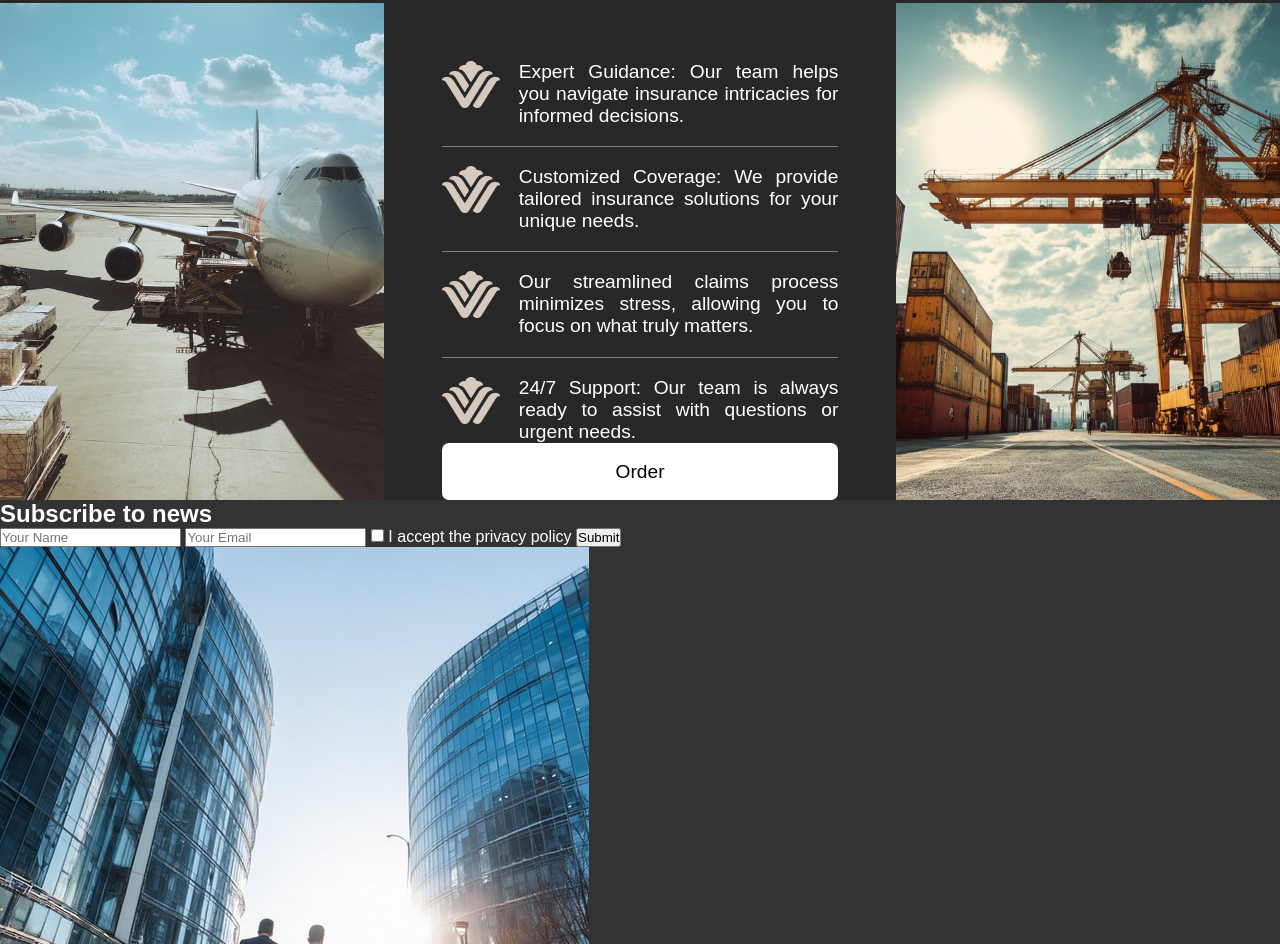
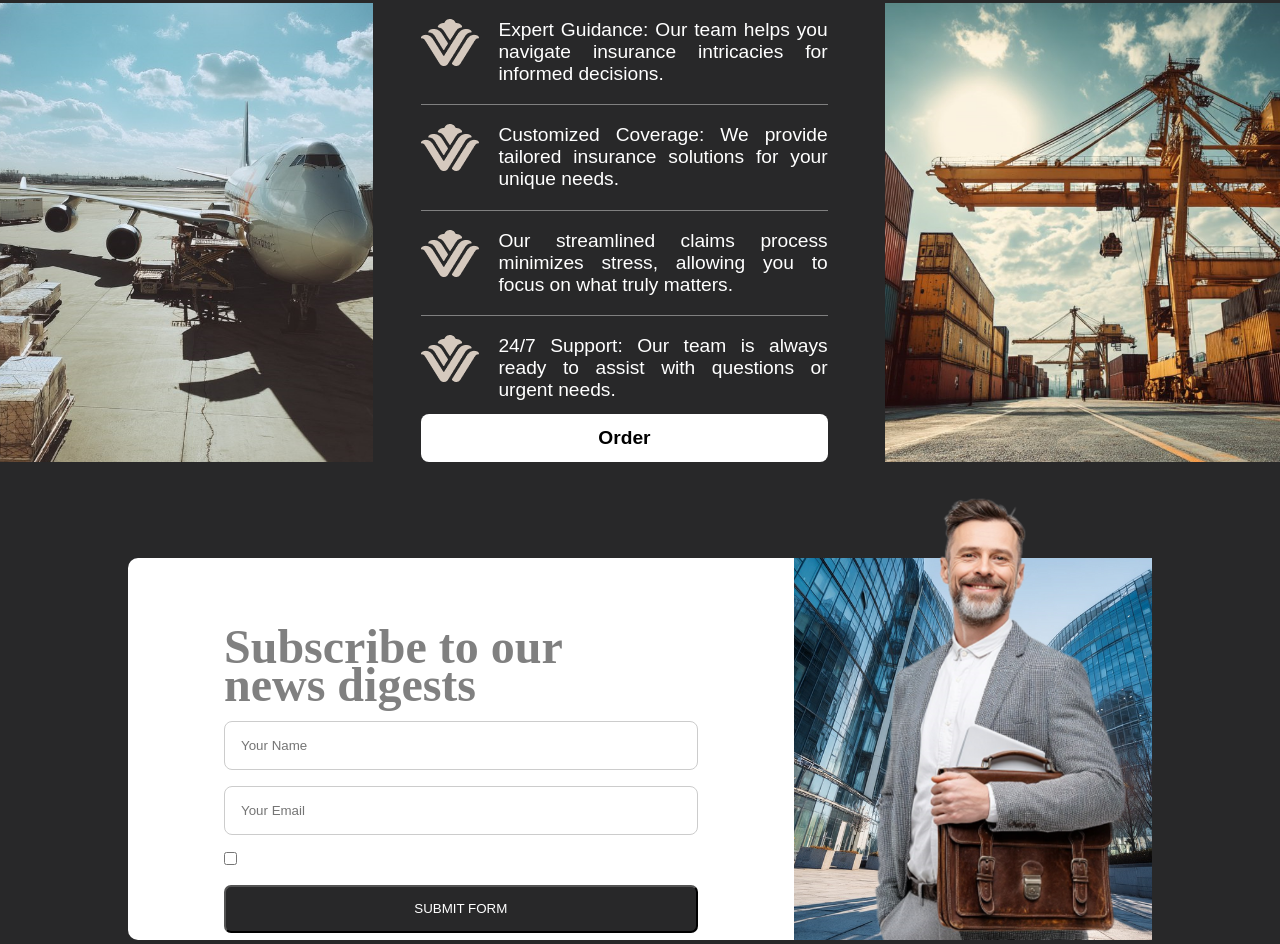
Before and after one commit to GromovBoris/mstech_test, a plain HTML site: page index.html in a window 1280 px wide. Shown: the part 717-1661 px from the top of the page. Drawn offline with Linux system fonts and the light colour scheme.

Commit message:
feat: section 3 base styles add

```diff
--- a/index.html
+++ b/index.html
@@ -47,20 +47,24 @@
               <strong>$10000 per month: 24/7 manager</strong>
             </li>
           </ul>
-          <div class="button">
-            <a href="#" class="order-button">Order</a>
+          <div class="order">
+            <a
+              href="mailto:corp@safeharbor.com"
+              target="_blank"
+              title="mail to order"
+              >Order</a
+            >
           </div>
         </div>
-        <div class="cargo">
-          <img id="cargo" src="./assets/images/cargo.png" alt="" />
+        <div class="img-container">
+          <img src="./assets/images/cargo.png" alt="" />
         </div>
       </section>
       <div class="space"></div>
       <section class="second">
-        <div class="avia">
-          <img id="avia" src="./assets/images/avia3.png" alt="avia" />
+        <div class="img-container">
+          <img src="./assets/images/avia3.png" alt="avia" />
         </div>
-
         <div class="about">
           <ul>
             <li>
@@ -112,33 +116,55 @@
             </li>
           </ul>
 
-          <div class="button">
-            <a href="#" class="order-button">Order</a>
+          <div class="order">
+            <a
+              href="mailto:corp@safeharbor.com"
+              target="_blank"
+              title="mail to order"
+              >Order</a
+            >
           </div>
         </div>
 
-        <div class="sea">
-          <img id="sea" src="./assets/images/sea3.png" alt="sea" />
+        <div class="img-container">
+          <img src="./assets/images/sea3.png" alt="sea" />
         </div>
       </section>
       <section class="third">
         <div class="form">
           <div class="news">
-            <h2>Subscribe to news</h2>
-            <form>
-              <input type="text" placeholder="Your Name" required />
-              <input type="email" placeholder="Your Email" required />
+            <h2>
+              Subscribe to our <br />
+              news digests
+            </h2>
+            <form class="subscribe">
+              <input type="text" name="name" placeholder="Your Name" required />
+              <input
+                type="email"
+                name="email"
+                placeholder="Your Email"
+                required
+              />
               <label>
-                <input type="checkbox" required /> I accept the privacy policy
+                <input type="checkbox" name="privacy" required /> I accept the
+                privacy policy
               </label>
-              <button type="submit">Submit</button>
+              <button class="submit" type="submit">SUBMIT FORM</button>
             </form>
           </div>
-          <div class="city">
-            <img src="./assets/images/city.png" alt="city" />
+          <div class="overlay-container">
+            <img id="city" src="./assets/images/city.png" alt="city" />
+            <div class="overlay">
+              <img
+                id="manager"
+                src="./assets/images/manager.png"
+                alt="manager"
+              />
+            </div>
           </div>
         </div>
       </section>
+      <!-- <section class="fourth"> -->
       <footer>
         <div class="menu">
           <ul>
--- a/styles/style.css
+++ b/styles/style.css
@@ -49,6 +49,52 @@ section {
   display: flex;
 }
 
+.img-container {
+  max-width: 35%;
+  overflow: hidden;
+}
+
+.img-container > img {
+  display: block;
+  width: 100%;
+  height: auto;
+  object-fit: cover;
+  transition: transform 7s ease;
+}
+
+.img-container:hover > img {
+  transform: scale(1.3);
+}
+
+.button {
+  width: 100%;
+}
+
+button:hover {
+  background-color: #0056b3;
+}
+
+.order {
+  display: flex;
+  justify-content: center;
+  align-items: center;
+  width: 100%;
+  height: 3rem;
+  background-color: #fff;
+  border-radius: 0.5rem;
+}
+
+.order > a {
+  text-decoration: none;
+  color: #000;
+  width: 100%;
+  height: 100%;
+  display: flex;
+  justify-content: center;
+  align-items: center;
+  font-weight: bold;
+}
+
 /* HEADER  */
 
 .header {
@@ -73,7 +119,7 @@ section {
   margin-right: 2rem;
 }
 
-.logo a {
+.logo > a {
   font-size: 3em;
   font-weight: bold;
   cursor: default;
@@ -88,11 +134,12 @@ header.sticky .nav {
   margin-left: 35rem;
 }
 
-.nav ul {
+.nav > ul {
   display: flex;
   list-style-type: none;
   padding: 0;
   margin: 0;
+  margin-bottom: 2rem;
 }
 
 .nav > ul > li {
@@ -164,22 +211,6 @@ header.sticky .nav {
   margin-right: 2rem;
 }
 
-.cargo {
-  max-width: 35%;
-  overflow: hidden;
-}
-
-#cargo {
-  width: 100%;
-  height: 100%;
-  object-fit: cover;
-  transition: transform 7s ease;
-}
-
-#cargo:hover {
-  transform: scale(1.3);
-}
-
 .space {
   width: 100%;
   height: 6.5rem;
@@ -192,40 +223,22 @@ header.sticky .nav {
   background-color: #282829;
 }
 
-.avia,
-.sea {
-  max-width: 30%;
-  overflow: hidden;
-}
-
-#avia,
-#sea {
-  width: 100%;
-  height: 100%;
-  object-fit: cover;
-  transition: transform 7s ease;
-}
-
-#avia:hover,
-#sea:hover {
-  transform: scale(1.3);
-}
-
 .about {
   display: flex;
   flex-direction: column;
   justify-content: space-between;
-  padding: 3em 3em 0 3em;
+  padding: 1rem 3em 0 3rem;
   font-size: 1.2em;
   max-width: 40%;
 }
 
-.about ul {
+.about > ul {
   display: flex;
   flex-direction: column;
+  list-style-type: none;
 }
 
-.about li {
+.about > ul > li {
   display: flex;
   justify-content: space-between;
   align-items: flex-start;
@@ -247,17 +260,88 @@ header.sticky .nav {
   text-align: justify;
 }
 
-.button {
-  width: 100%;
+/* SECTION 3  */
+
+.third {
+  background-color: #282829;
+  /* position: relative; */
 }
 
-.order-button {
+.form {
+  display: flex;
+  justify-content: space-between;
+  align-items: center;
+  /* overflow: hidden; */
+  width: 100%;
+  margin: 6rem 8rem;
+  background-color: #fff;
+  border-radius: 10px;
+}
+
+.news {
+  display: flex;
+  flex-direction: column;
+  justify-content: space-around;
+  width: 65%;
+  height: 80%;
+  padding: 2rem 6rem;
+}
+
+.news > h2 {
+  font-size: 3rem;
+  margin-bottom: 1rem;
+  font-family: "Prata", serif;
+  color: gray;
+  line-height: 0.8;
+}
+
+form {
+  display: flex;
+  flex-direction: column;
+}
+
+input[type="text"],
+input[type="email"] {
+  padding: 1rem;
+  margin-bottom: 1rem;
+  border: 1px solid #ccc;
+  border-radius: 0.5rem;
+}
+
+label {
+  margin-bottom: 1rem;
+}
+
+.submit {
   display: flex;
   justify-content: center;
   align-items: center;
   width: 100%;
-  height: 3em;
-  background-color: #fff;
-  color: #000;
+  height: 3rem;
+  background-color: #282829;
+  color: #fff;
   border-radius: 7px;
 }
+
+.overlay-container {
+  max-width: 35%;
+}
+
+#city {
+  display: block;
+  width: 100%;
+  height: auto;
+  object-fit: cover;
+}
+
+.overlay {
+  position: relative;
+}
+
+#manager {
+  position: absolute;
+  display: block;
+  bottom: 0;
+  width: 110%;
+  height: auto;
+}
```
Also changed, not shown: assets/images/carusel1.png (added), assets/images/carusel2.png (added), assets/images/carusel3.png (added), assets/images/carusel4.png (added), assets/images/construction.png (added), assets/images/manager.png (added).
